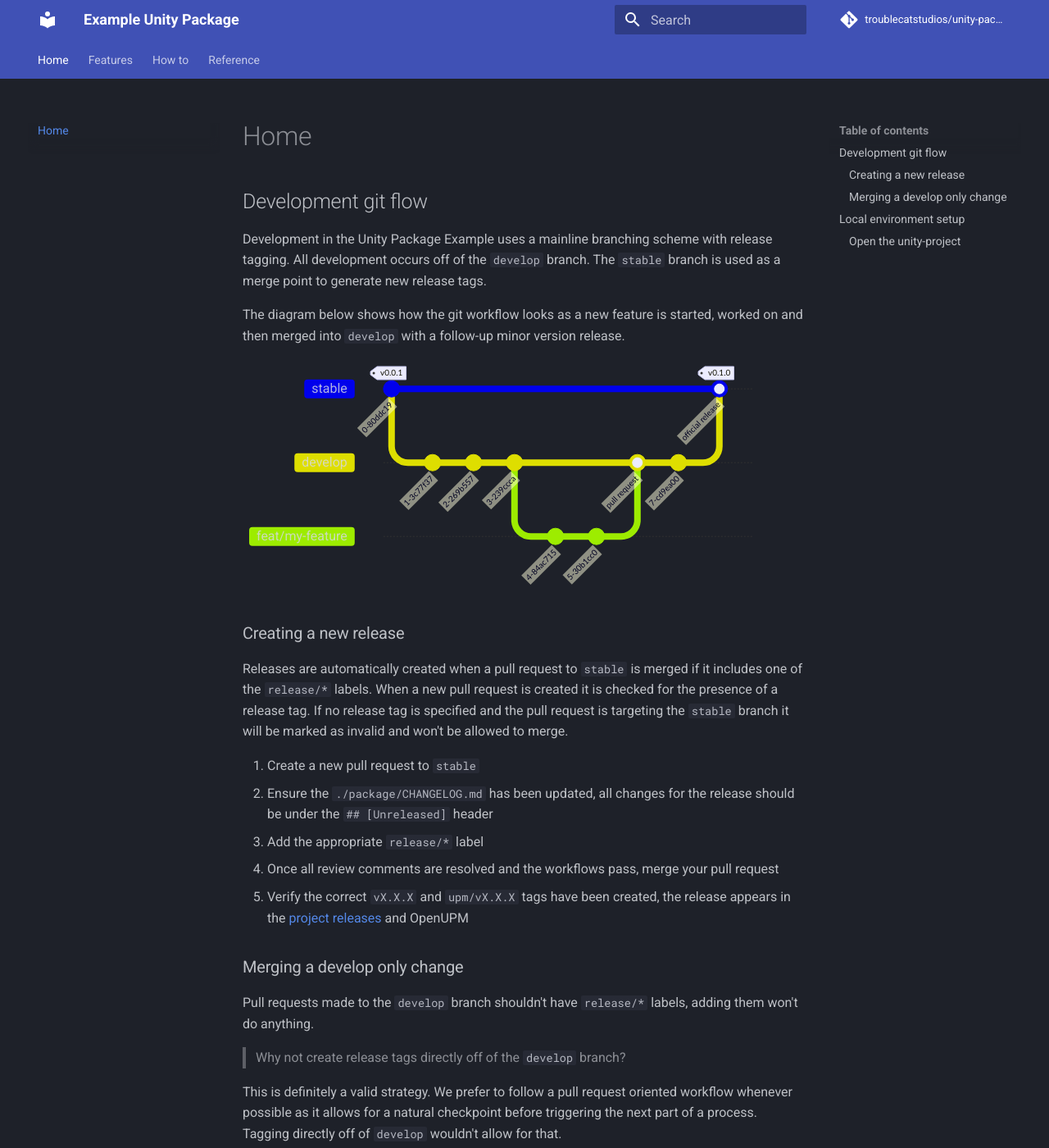
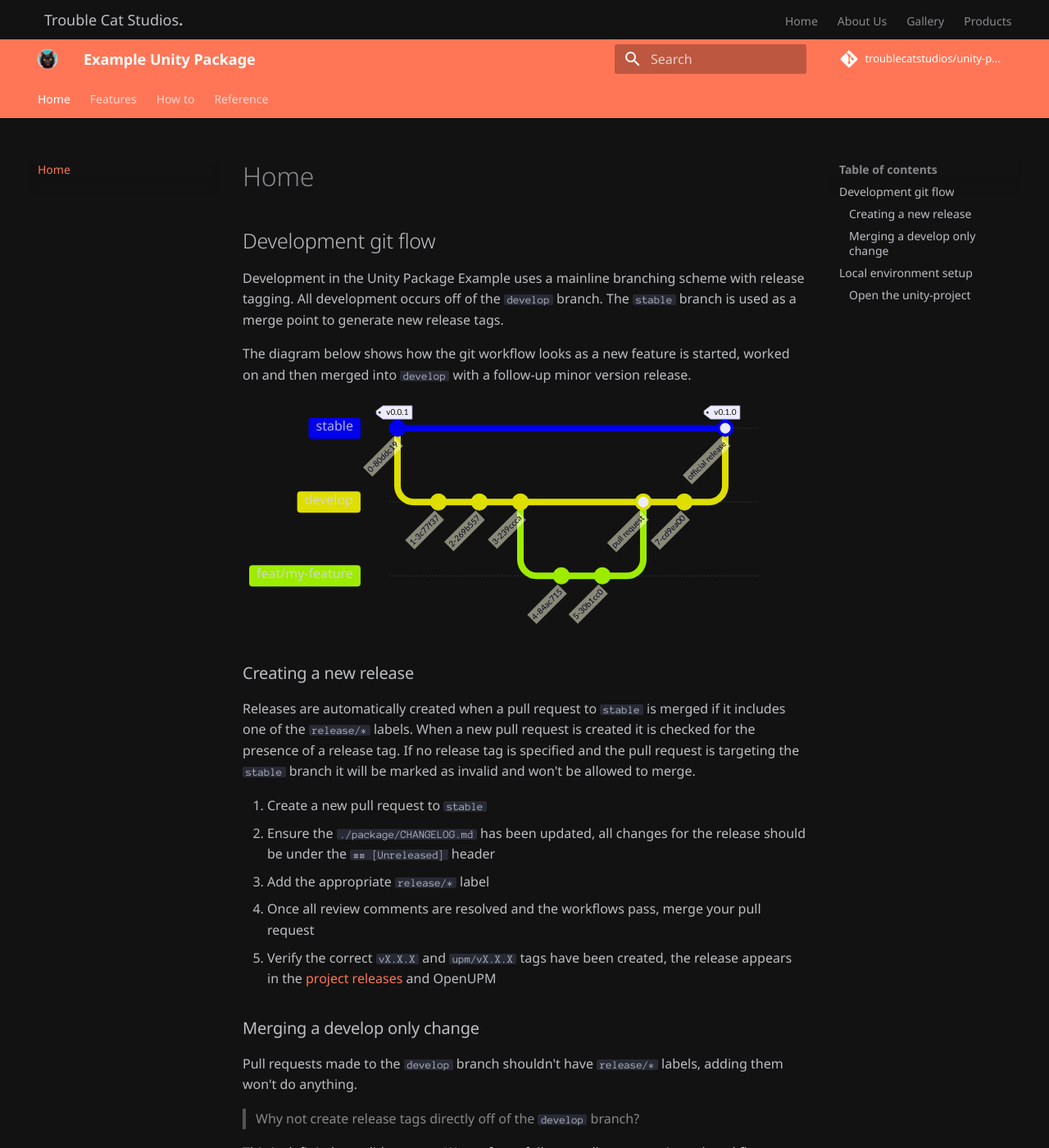
Before and after one commit to troublecatstudios/unity-package-example, an MkDocs documentation site: the page built from docs/README.md, in a window 1280 px wide and 1400 px high. Shown: the whole window at 82% size. Built offline with MkDocs 1.6.1 and Material for MkDocs 9.7.7, drawn with Linux system fonts in a browser that asks for light colours; comment, search, counter and statistics services are not loaded; the version menu is left out.

Commit message:
docs: style docs site to match troublecat theme

```diff
--- /dev/null
+++ b/docs/overrides/main.html
@@ -0,0 +1,33 @@
+{% extends "base.html" %}
+
+{% block header %}
+    <header class="md-header-pre">
+        <nav class="md-header__inner md-grid">
+            <div class="md-header__title">
+                <a class="brand" href="/">Trouble Cat Studios<b>.</b></a>
+            </div>
+            <ul class="md-tabs__list">
+                <li class="md-tabs__item">
+                    <a class="md-tabs__link" href="/">Home</a>
+                </li>
+                <li class="md-tabs__item">
+                    <a class="md-tabs__link" href="/index.html#about">About Us</a>
+                </li>
+                <li class="md-tabs__item">
+                    <a class="md-tabs__link" href="/index.html#gallery">Gallery</a>
+                </li>
+                <li class="md-tabs__item">
+                    <a class="md-tabs__link" href="/index.html#product">Products</a>
+                </li>
+            </ul>
+        </nav>
+    </header>
+    {{ super() }}
+{% endblock %}
+
+{% block outdated %}
+  You're not viewing the latest version.
+  <a href="{{ '../' ~ base_url }}">
+    <strong>Click here to go to latest.</strong>
+  </a>
+{% endblock %}
--- /dev/null
+++ b/docs/stylesheets/troublecat.css
@@ -0,0 +1,93 @@
+@import url('https://fonts.googleapis.com/css2?family=Anonymous+Pro:ital,wght@0,400;0,700;1,400;1,700&family=Noto+Sans:ital,wght@0,100..900;1,100..900&family=Poppins:ital,wght@0,100;0,200;0,300;0,400;0,500;0,600;0,700;0,800;0,900;1,100;1,200;1,300;1,400;1,500;1,600;1,700;1,800;1,900&display=swap');
+
+:root {
+    --tc-default-bg-color: #121212;
+    --tc-default-bg-color-h: 0;
+    --tc-default-bg-color-s: 0%;
+    --tc-default-bg-color-l: 7%;
+    --tc-default-primary-color: #ff7657;
+    --tc-default-primary-color-h: 11;
+    --tc-default-primary-color-s: 100%;
+    --tc-default-primary-color-l: 67%;
+}
+
+@media screen {
+    [data-md-color-scheme="troublecat"] {
+        color-scheme: dark;
+
+        --md-default-fg-color: hsla(var(--md-hue), 15%, 90%, 0.82);
+        --md-default-fg-color--light: hsla(var(--md-hue), 15%, 90%, 0.56);
+        --md-default-fg-color--lighter: hsla(var(--md-hue), 15%, 90%, 0.32);
+        --md-default-fg-color--lightest: hsla(var(--md-hue), 15%, 90%, 0.12);
+        --md-default-bg-color: hsla(var(--tc-default-bg-color-h), var(--tc-default-bg-color-s), var(--tc-default-bg-color-l), 1);
+        --md-default-bg-color--light: hsla(var(--tc-default-bg-color-h), var(--tc-default-bg-color-s), var(--tc-default-bg-color-l), 0.7);
+        --md-default-bg-color--lighter: hsla(var(--tc-default-bg-color-h), var(--tc-default-bg-color-s), var(--tc-default-bg-color-l), 0.3);
+        --md-default-bg-color--lightest: hsla(var(--tc-default-bg-color-h), var(--tc-default-bg-color-s), var(--tc-default-bg-color-l), 0.12);
+        --md-default-bg-color--dark: hsla(var(--tc-default-bg-color-h), var(--tc-default-bg-color-s), 4%, 1);
+        --md-primary-fg-color: var(--tc-default-primary-color);
+        --md-primary-fg-color--light: hsla(var(--tc-default-primary-color-h), var(--tc-default-primary-color-s), var(--tc-default-primary-color-l), 0.12);
+        --md-primary-fg-color--dark: hsla(var(--tc-default-primary-color-h), var(--tc-default-primary-color-s), 90%, 0.82);
+        --md-code-fg-color: hsla(var(--md-hue), 18%, 86%, 0.82);
+        --md-code-bg-color: hsla(var(--md-hue), 15%, 18%, 1);
+        --md-code-hl-color: #2977ff;
+        --md-code-hl-color--light: #2977ff1a;
+        --md-code-hl-number-color: #e6695b;
+        --md-code-hl-special-color: #f06090;
+        --md-code-hl-function-color: #c973d9;
+        --md-code-hl-constant-color: #9383e2;
+        --md-code-hl-keyword-color: #6791e0;
+        --md-code-hl-string-color: #2fb170;
+        --md-code-hl-name-color: var(--md-code-fg-color);
+        --md-code-hl-operator-color: var(--md-default-fg-color--light);
+        --md-code-hl-punctuation-color: var(--md-default-fg-color--light);
+        --md-code-hl-comment-color: var(--md-default-fg-color--light);
+        --md-code-hl-generic-color: var(--md-default-fg-color--light);
+        --md-code-hl-variable-color: var(--md-default-fg-color--light);
+        --md-typeset-color: var(--md-default-fg-color);
+        --md-typeset-a-color: var(--md-primary-fg-color);
+        --md-typeset-kbd-color: hsla(var(--md-hue), 15%, 90%, 0.12);
+        --md-typeset-kbd-accent-color: hsla(var(--md-hue), 15%, 90%, 0.2);
+        --md-typeset-kbd-border-color: hsla(var(--md-hue), 15%, 14%, 1);
+        --md-typeset-mark-color: #4287ff4d;
+        --md-typeset-table-color: hsla(var(--md-hue), 15%, 95%, 0.12);
+        --md-typeset-table-color--light: hsla(var(--md-hue), 15%, 95%, 0.035);
+        --md-admonition-fg-color: var(--md-default-fg-color);
+        --md-admonition-bg-color: var(--md-default-bg-color);
+        --md-footer-bg-color: var(--md-default-bg-color--dark);
+        --md-footer-bg-color--dark: var(--md-default-bg-color--dark);
+        --md-shadow-z1: 0 0.2rem 0.5rem #0000000d, 0 0 0.05rem #0000001a;
+        --md-shadow-z2: 0 0.2rem 0.5rem #00000040, 0 0 0.05rem #00000040;
+        --md-shadow-z3: 0 0.2rem 0.5rem #0006, 0 0 0.05rem #00000059;
+    }
+
+    [data-md-color-scheme=troublecat] img[src$="#gh-light-mode-only"],
+    [data-md-color-scheme=troublecat] img[src$="#only-light"] {
+        display: none
+    }
+
+    [data-md-color-switching] *,
+    [data-md-color-switching] :after,
+    [data-md-color-switching] :before {
+        transition-duration: 0ms !important
+    }
+}
+
+span.brand {
+    color: var(--tc-default-fg-color);
+    font-family: 'Poppins', sans-serif;
+    font-weight: 700;
+    font-size: 26px;
+    -webkit-transition: all linear .3s;
+    -o-transition: all linear .3s;
+    transition: all linear .3s;
+    display: inline-block;
+    padding-top: .3125rem;
+    padding-bottom: .3125rem;
+    margin-right: 1rem;
+    line-height: inherit;
+    white-space: nowrap;
+}
+
+span.brand:hover {
+    color: var(--tc-default-primary-color);
+}
--- a/mkdocs.yml
+++ b/mkdocs.yml
@@ -7,14 +7,23 @@
 repo_name: troublecatstudios/unity-package-example
 repo_url: https://github.com/troublecatstudios/unity-package-example
 
+site_url: 'https://troublecat.io/unity-package-example/'
+
 # Copyright
 copyright: Copyright &copy; 2024 - 2025 Trouble Cat Studios
 
+extra:
+  version:
+    provider: mike
+
 theme:
   name: material
+  custom_dir: docs/overrides
   palette:
-    scheme: slate
+    scheme: troublecat
   features:
+    - search.highlight
+    - search.suggest
     - navigation.top
     - navigation.sections
     - navigation.tabs
@@ -22,8 +31,10 @@
     - content.code.copy
     - toc.follow
   font:
-    text: Roboto
-    code: Roboto Mono
+    text: Noto Sans
+    code: Anonymous Pro
+  logo: images/troublecat-logo-trans-wht.png
+  favicon: images/favicon.ico
 plugins:
   - search
   - include_dir_to_nav
@@ -54,6 +65,8 @@
       hardbreak: true
 extra_javascript:
   - https://unpkg.com/mermaid@10.6.1/dist/mermaid.min.js
+extra_css:
+  - stylesheets/troublecat.css
 nav:
   - Home: README.md
   - Features:
```
Also changed, not shown: package/CHANGELOG.md (+2 -0 lines), docs/images/favicon.ico (added), docs/images/troublecat-logo-trans-wht.png (added).
